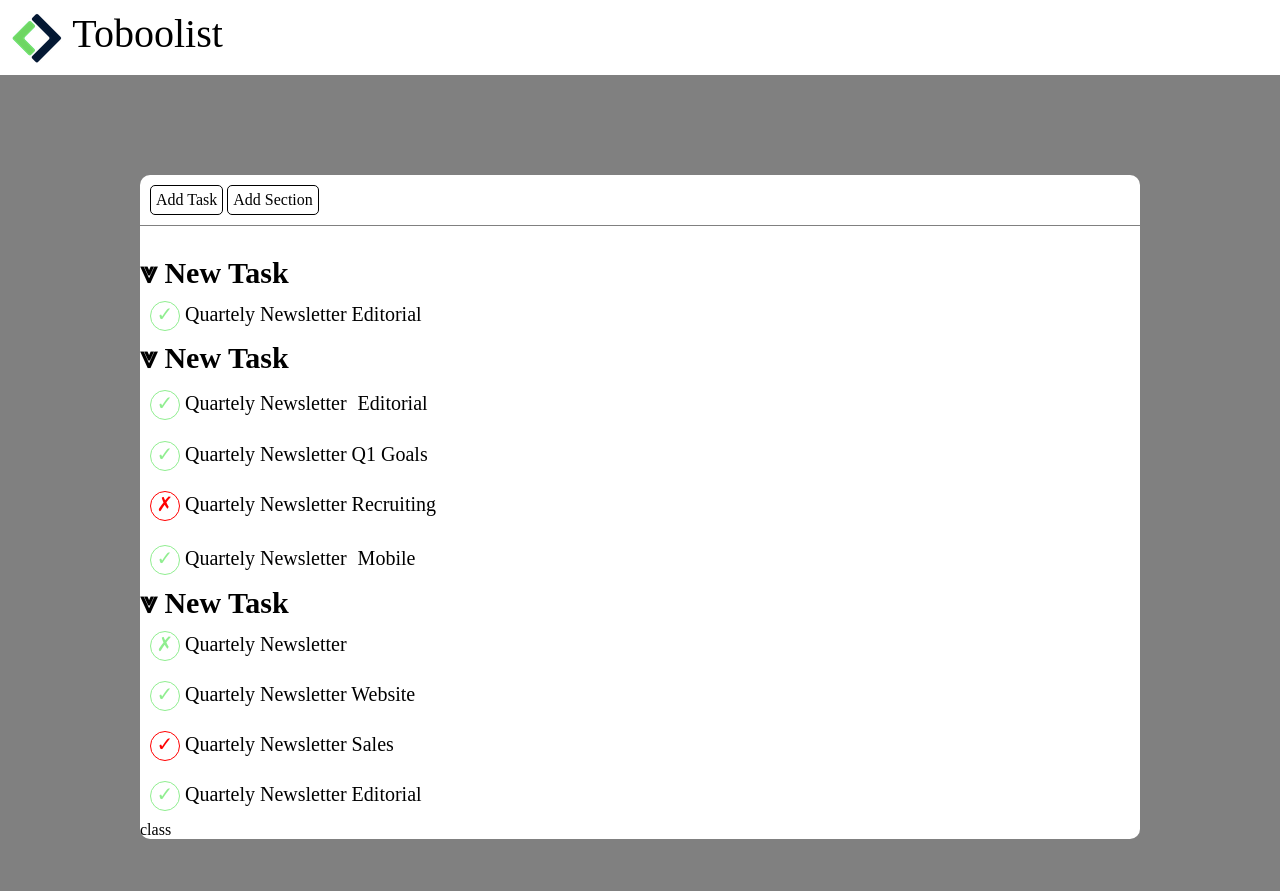
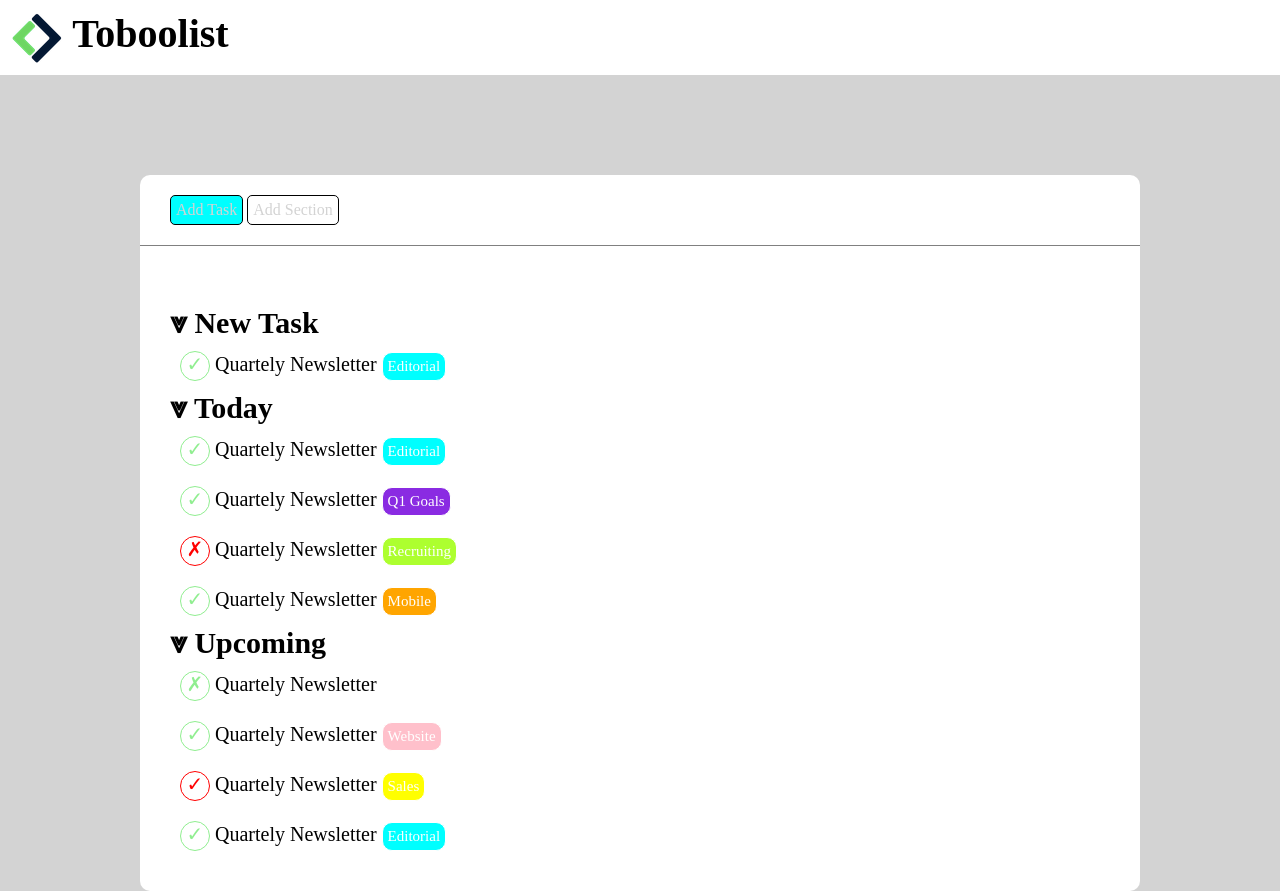
Before and after one commit to iLBigga/html-css-toboolist, a plain HTML site: page index.html in a window 1280 px wide. Before the commit the page ends 839 px from the top, so only its background shows below. Drawn offline with Linux system fonts and the light colour scheme.

Commit message:
Aggiunti colori

```diff
--- a/css/style.css
+++ b/css/style.css
@@ -6,13 +6,14 @@
 }
 
 body {
-    background-color: grey;
+    background-color: lightgrey;
 }
 
 
 /* Regole header */
 .main-header {
     font-size: 40px;
+    font-weight: bold;
     padding: 10px;
     background-color: white;
 }
@@ -39,15 +40,17 @@ body {
 }
 
 .container-button{
-    padding: 10px;
+    padding: 20px 30px;
     border-bottom: 1px solid grey;
+    color: lightgray;
 
 }
 
 
-.main-list{
+.container-main-list{
     margin-top: 30px;
     font-size: 20px;
+    padding: 30px;
 }
 
 li{
@@ -68,7 +71,7 @@ li{
     color: red;
 }
 
-.green{
+.check{
     border: 1px solid lightgreen;
     color: lightgreen;
 }
@@ -78,4 +81,29 @@ li{
     border: 1px solid white;
     border-radius: 10px;
     padding: 5px;
+    font-size: 15px;
+    color: white;
 }
+
+
+/* colori classi */
+.blue{
+    background-color: aqua;
+}
+
+.purple{
+    background-color: blueviolet;
+}
+
+.green{
+    background-color: greenyellow;
+}
+.orange{
+    background-color: orange;
+}
+.yellow{
+    background-color: yellow;
+}
+.pink{
+    background-color: pink;
+}
--- a/index.html
+++ b/index.html
@@ -14,34 +14,33 @@
     </header>
     <main class="container">
         <div class="container-button">
-                <div class="button">Add Task</div>
+                <div class="button blue">Add Task</div>
                 <div class="button">Add Section</div>
         </div>
-        <div class="main-list">
+        <div class="container-main-list">
             <section>
                 <h2>&Or; New Task</h2>
                 <ul class="test">
-                    <li><span class="circle green">&check;</span> Quartely Newsletter <span>Editorial</span></li>
+                    <li><span class="circle check">&check;</span> Quartely Newsletter <span class="class blue">Editorial</span></li>
                 </ul>
             </section>
             <section>
-                <h2>&Or; New Task</h2>
+                <h2>&Or; Today</h2>
                 <ul class="test">
-                    <li><span class="circle green">&check;</span> Quartely Newsletter <span class="class">Editorial</span></li>
-                    <li><span class="circle green">&check;</span> Quartely Newsletter <span class=class">Q1 Goals</span></li>
-                    <li><span class="circle red">&cross;</span> Quartely Newsletter <span class=class">Recruiting</span></li>
-                    <li><span class="circle green">&check;</span> Quartely Newsletter <span class="class">Mobile</span></li>
+                    <li><span class="circle check">&check;</span> Quartely Newsletter <span class="class blue">Editorial</span></li>
+                    <li><span class="circle check">&check;</span> Quartely Newsletter <span class="class purple">Q1 Goals</span></li>
+                    <li><span class="circle red">&cross;</span> Quartely Newsletter <span class="class green">Recruiting</span></li>
+                    <li><span class="circle check">&check;</span> Quartely Newsletter <span class="class orange">Mobile</span></li>
             </section>
             <section>
-                <h2>&Or; New Task</h2>
+                <h2>&Or; Upcoming</h2>
                 <ul class="test">
-                    <li><span class="circle green">&cross;</span> Quartely Newsletter</li>
-                    <li><span class="circle green">&check;</span> Quartely Newsletter <span class=class">Website</span></li>
-                    <li><span class="circle red">&check;</span> Quartely Newsletter <span class=class">Sales</span></li>
-                    <li><span class="circle green">&check;</span> Quartely Newsletter <span class=class">Editorial</span></li>
+                    <li><span class="circle check">&cross;</span> Quartely Newsletter</li>
+                    <li><span class="circle check">&check;</span> Quartely Newsletter <span class="class pink">Website</span></li>
+                    <li><span class="circle red">&check;</span> Quartely Newsletter <span class="class yellow">Sales</span></li>
+                    <li><span class="circle check">&check;</span> Quartely Newsletter <span class="class blue">Editorial</span></li>
             </section>
         </div>
- class
 
     </main>
 
```
